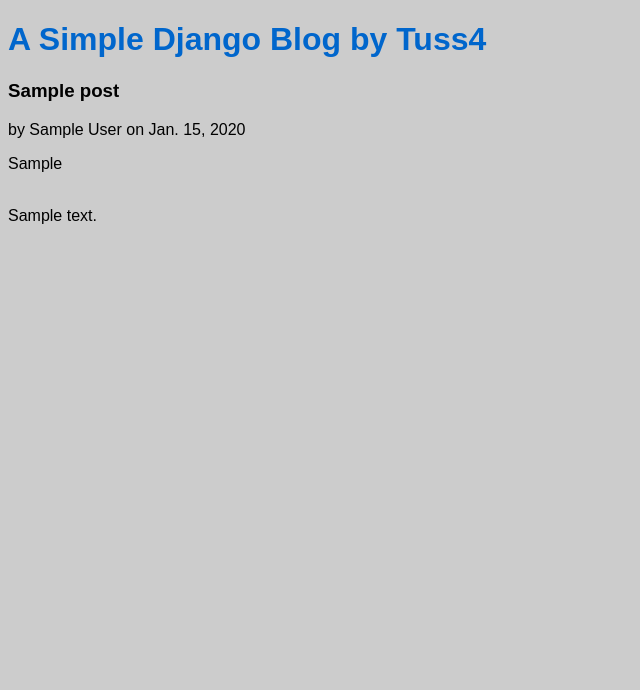
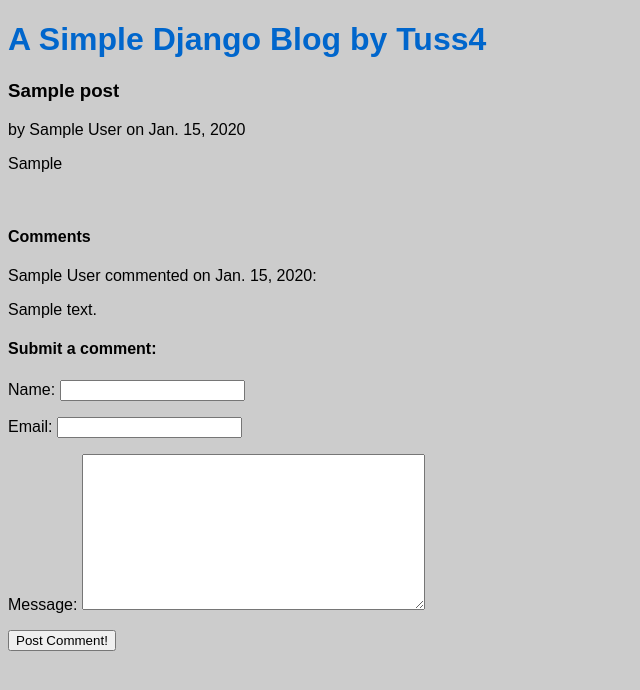
Before and after one commit to Tuss4/djangoblog, a Django app: template blog/templates/post.html in a window 1280 px wide. Shown: the top 690 px of the page, without its empty margins (0-640 px from the left). Run offline with Django 3.2, Linux system fonts and the light colour scheme; tables that the repository leaves empty hold one stand-in row (values such as "Sample post"); the template is opened without the code that fills it: values that come from a table or form of the project are taken from there, most other values are stand-ins (such as "Sample title", 1, 10 or a date in 2020).

Commit message:
Built the comment system.

```diff
--- a/blog/templates/post.html
+++ b/blog/templates/post.html
@@ -9,9 +9,19 @@
 	</span>
 </p>
 <br />
-{% for c in comments %}
-{{ c|safe }}
 {% endfor %}
+{% if comments %}
+<h4>Comments</h4>
+{% for comment in comments%}
+<p>{{ comment.author }} commented on {{ comment.date }}:</p>
+<p>{{ comment.comment|linebreaks }}</p>
 {% endfor %}
+{% endif %}
+<h4>Submit a comment:</h4>
+<form action="" method="POST">
+	{{ comment_form.as_p }}
+	{% csrf_token %}
+	<input type="submit" value="Post Comment!" />
+</form>
 
 {% endblock %}
--- a/posting/admin.py
+++ b/posting/admin.py
@@ -2,3 +2,4 @@ from django.contrib import admin
 from posting.models import *
 
 admin.site.register(Post)
+admin.site.register(Comment)
--- a/posting/forms.py
+++ b/posting/forms.py
@@ -2,4 +2,9 @@ from django import forms
 
 class new_post_form(forms.Form):
 	title = forms.CharField()
-	post = forms.Field(widget=forms.Textarea)
+	post = forms.CharField(widget=forms.Textarea)
+
+class submit_comment(forms.Form):
+	name = forms.CharField(max_length=30)
+	email = forms.EmailField()
+	message = forms.CharField(widget=forms.Textarea)
--- a/posting/models.py
+++ b/posting/models.py
@@ -10,3 +10,16 @@ class Post(models.Model):
 		return self.title
 	class Meta:
 		ordering = ["-id"]
+
+class Comment(models.Model):
+	author = models.CharField(max_length=30)
+	date = models.DateField()
+	email = models.EmailField()
+	comment = models.TextField()
+	actual_post = models.ForeignKey(Post)
+
+	def __unicode__(self):
+		return self.author
+
+	class Meta:
+		ordering = ["-id"]
```
Also changed, not shown: posting/views.py (+13 -3 lines), db.db.
